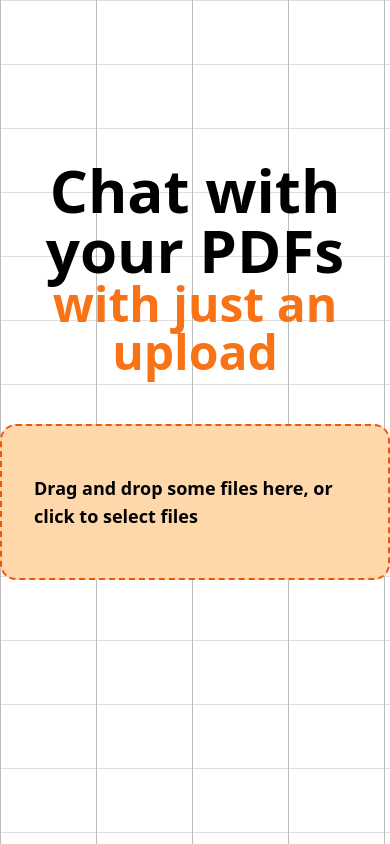
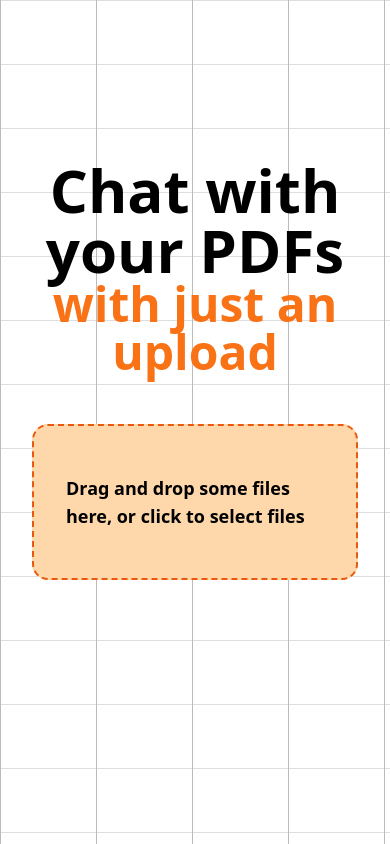
Before and after one commit to tlobato/pdx, a Next.js app: page / in a window 390 px wide. Built offline with nearby package versions, Linux system fonts and the light colour scheme; no server answers.

Commit message:
fixed mobile padding

```diff
--- a/app/page.tsx
+++ b/app/page.tsx
@@ -32,7 +32,7 @@ export default function Home() {
           <Chat fileId={pdf.public_id} />
         </main>
       ) : (
-        <main className="flex justify-center pt-40 flex-col">
+        <main className="flex justify-center pt-40 flex-col px-8 md:px-0">
           <h1 className="text-5xl text-center font-extrabold text-orange-500">
             <span className="text-6xl text-black">Chat with your PDFs </span>
             <br /> with just an upload
```
